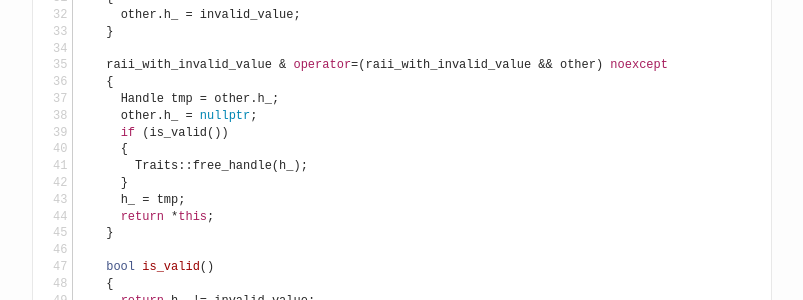
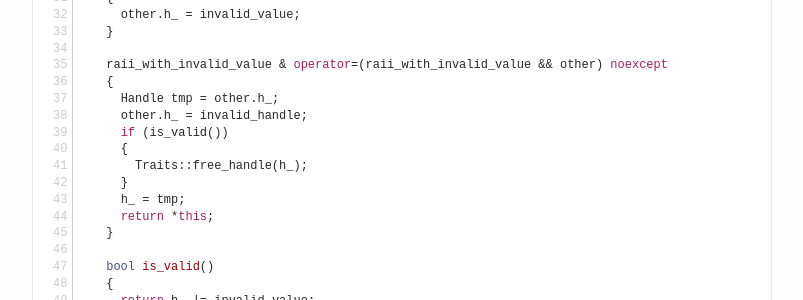
Before and after one commit to bajamircea/bajamircea.github.io, a Jekyll site: the page built from _posts/2018-02-28-fit-raii.markdown, in a window 1280 px wide and 900 px high, scrolled down 1099 px. Shown: the part 151-451 px from the top of the window, without its empty margins (238-1041 px from the left). Built offline with Jekyll 4.4.1, drawn with Linux system fonts in a browser that asks for light colours; nearby versions of some CDN libraries.

Commit message:
use invalid_handle

```diff
--- a/_posts/2018-02-28-fit-raii.markdown
+++ b/_posts/2018-02-28-fit-raii.markdown
@@ -67,7 +67,7 @@ namespace cpp_util
     raii_with_invalid_value & operator=(raii_with_invalid_value && other) noexcept
     {
       Handle tmp = other.h_;
-      other.h_ = nullptr;
+      other.h_ = invalid_handle;
       if (is_valid())
       {
         Traits::free_handle(h_);
```
